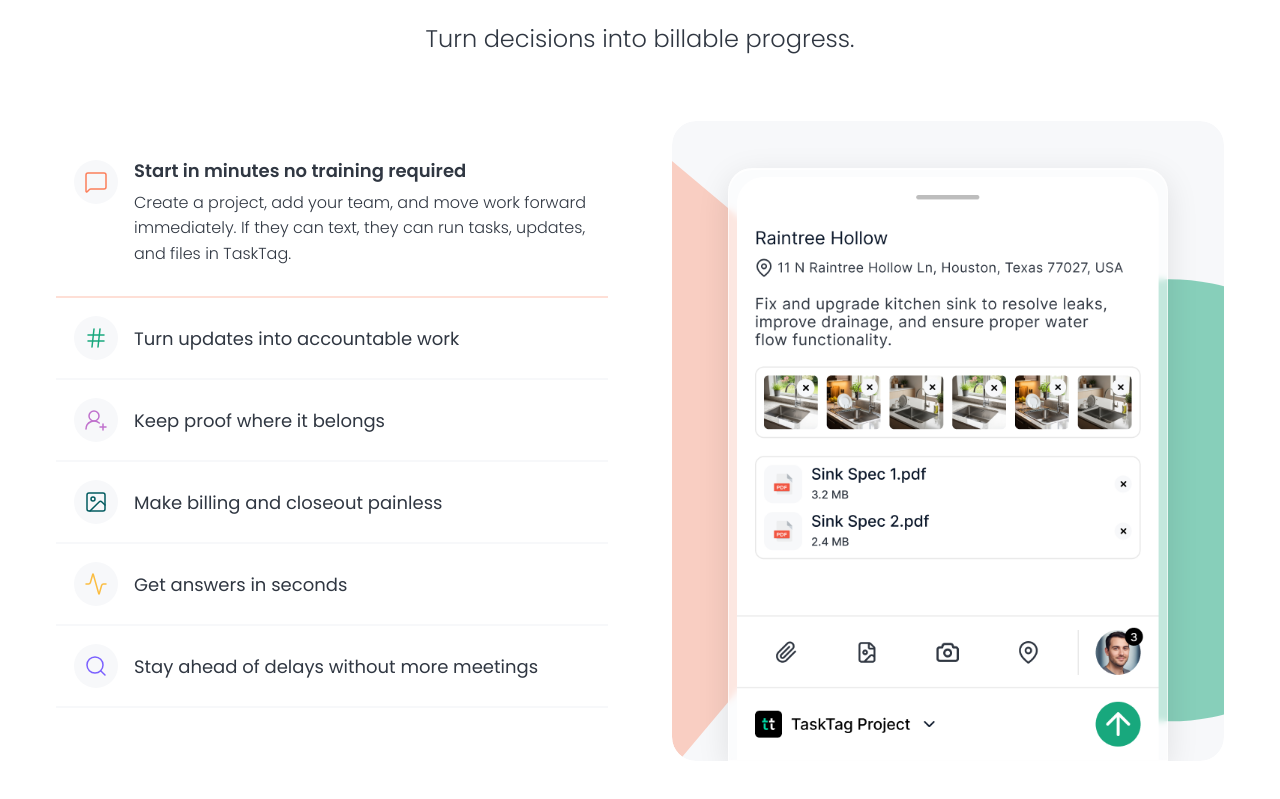
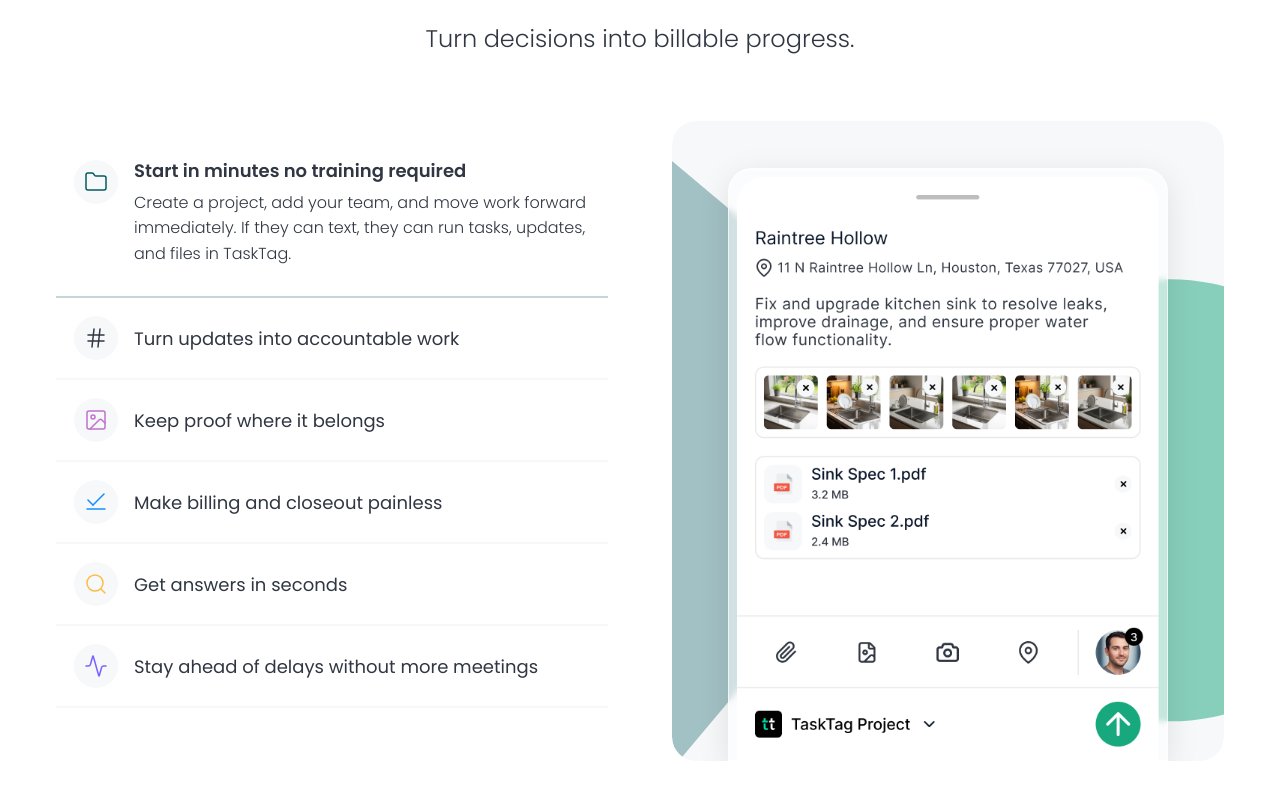
Before and after one commit to dedekysf/Landing-Page, a React (Vite) app: page / in a window 1280 px wide. Shown: the part 1732-2531 px from the top of the page. Built offline with nearby package versions, Linux system fonts and the light colour scheme.

Commit message:
update: revise feature icons and colors

```diff
--- a/src/components/sections/Features.tsx
+++ b/src/components/sections/Features.tsx
@@ -1,6 +1,6 @@
 import React, { useEffect, useRef, useCallback } from 'react';
 import { motion, AnimatePresence, useInView } from 'framer-motion';
-import { MessageSquare, Search, Activity, Hash, UserPlus2, Image } from 'lucide-react';
+import { MessageSquare, Search, Activity, Hash, UserPlus2, Image, Folder, CheckLine } from 'lucide-react';
 import featureOne from '../../assets/feature-1.png';
 import featureTwo from '../../assets/feature-2.png';
 import featureThree from '../../assets/feature-3.png';
@@ -51,29 +51,29 @@ const Features: React.FC = () => {
 
     const features = [
         {
-            icon: <MessageSquare size={24} color="#FC7F5B" strokeWidth={1.5} />,
+            icon: <Folder size={24} color="#035B60" strokeWidth={1.5} />,
             title: "Start in minutes no training required",
             desc: "Create a project, add your team, and move work forward immediately. If they can text, they can run tasks, updates, and files in TaskTag.",
-            color: '#FC7F5B',
-            bg: 'rgba(252,127,91,0.07)',
-            borderColor: 'rgba(252,127,91,0.25)',
-            blobA: '#FC7F5B',
+            color: '#035B60',
+            bg: 'rgba(3,91,96,0.07)',
+            borderColor: 'rgba(31,91,96,0.25)',
+            blobA: '#035B60',
             blobB: '#FFD7C4',
             image: featureOne,
         },
         {
-            icon: <Hash size={24} color="#18A87D" strokeWidth={1.5} />,
+            icon: <Hash size={24} color="#303742" strokeWidth={1.5} />,
             title: "Turn updates into accountable work",
             desc: "Tag a task with a hashtag, assign an owner, set a due date, and attach photos or files. The work is automatically tied to the right project—no duplicate entry.",
-            color: '#18A87D',
-            bg: 'rgba(24,168,125,0.07)',
-            borderColor: 'rgba(24,168,125,0.25)',
-            blobA: '#18A87D',
+            color: '#303742',
+            bg: 'rgba(48,55,56,0.07)',
+            borderColor: 'rgba(48,55,56,0.25)',
+            blobA: '#303742',
             blobB: '#B8E6E9',
             image: featureTwo,
         },
         {
-            icon: <UserPlus2 size={24} color="#C072CD" strokeWidth={1.5} />,
+            icon: <Image size={24} color="#C072CD" strokeWidth={1.5} />,
             title: "Keep proof where it belongs",
             desc: "Progress photos, installation notes, and documents stay attached to the exact task and project. When questions come up, the answer is already organized.",
             color: '#C072CD',
@@ -84,18 +84,18 @@ const Features: React.FC = () => {
             image: featureThree,
         },
         {
-            icon: <Image size={24} color="#035B60" strokeWidth={1.5} />,
+            icon: <CheckLine size={24} color="#138EFF" strokeWidth={1.5} />,
             title: "Make billing and closeout painless",
             desc: "Completion updates, checklists, and documentation roll into a project-ready record. Send fewer follow-ups when it’s time to invoice, close out, or hand off.",
-            color: '#035B60',
-            bg: 'rgba(3,91,96,0.07)',
-            borderColor: 'rgba(3,91,96,0.25)',
-            blobA: '#00D9A5',
+            color: '#138EFF',
+            bg: 'rgba(19,142,255,0.07)',
+            borderColor: 'rgba(19,142,255,0.25)',
+            blobA: '#138EFF',
             blobB: '#18A87D',
             image: featureFour,
         },
         {
-            icon: <Activity size={24} color="var(--vivid-yellow)" strokeWidth={1.5} />,
+            icon: <Search size={24} color="var(--vivid-yellow)" strokeWidth={1.5} />,
             title: "Get answers in seconds",
             desc: "Search across projects, tasks, files, and contacts to find the latest detail fast. No digging through long threads or old folders.",
             color: 'var(--vivid-yellow)',
@@ -106,7 +106,7 @@ const Features: React.FC = () => {
             image: featureFive,
         },
         {
-            icon: <Search size={24} color="#7B61FF" strokeWidth={1.5} />,
+            icon: <Activity size={24} color="#7B61FF" strokeWidth={1.5} />,
             title: "Stay ahead of delays without more meetings",
             desc: "Activity feeds show what changed today, what’s overdue, and what just got completed across projects. You can spot gaps early and keep schedules moving.",
             color: '#7B61FF',
```
